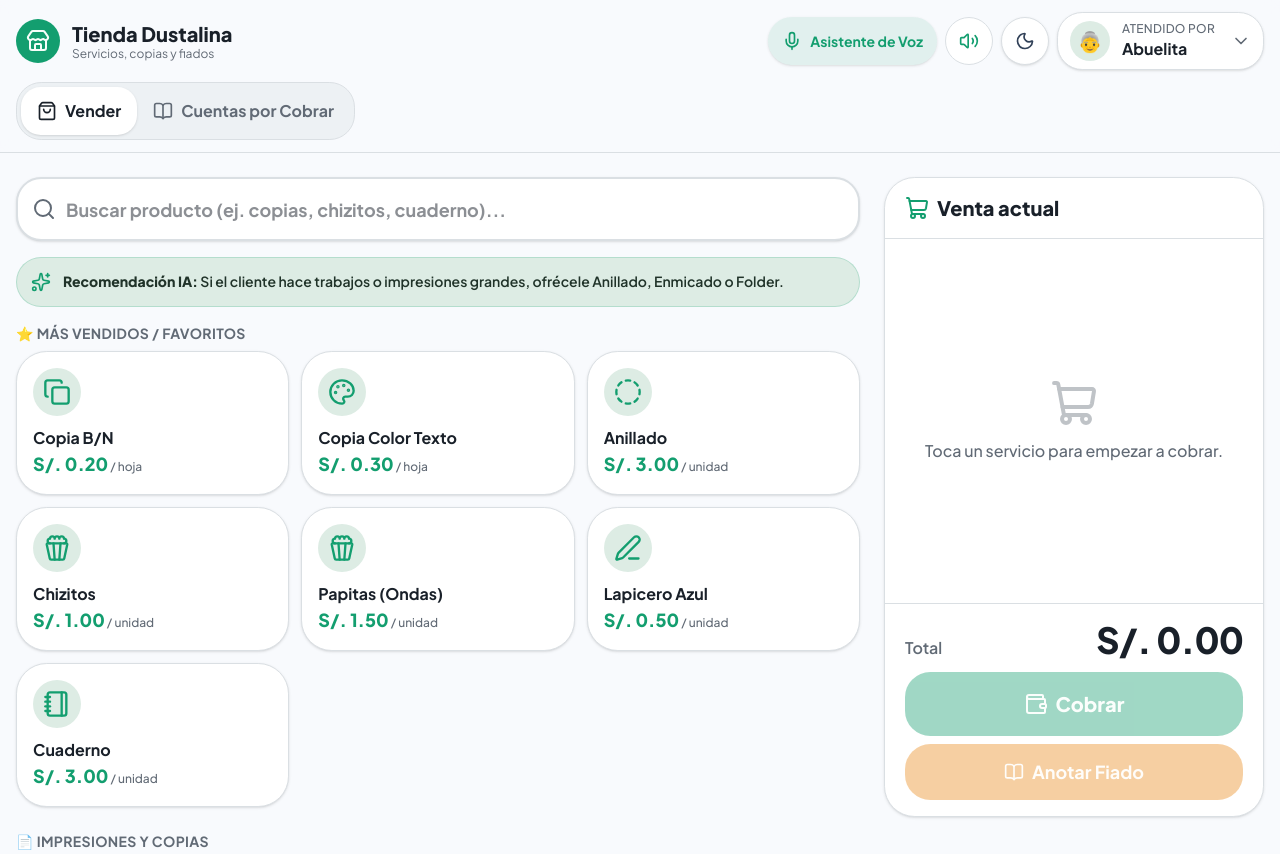
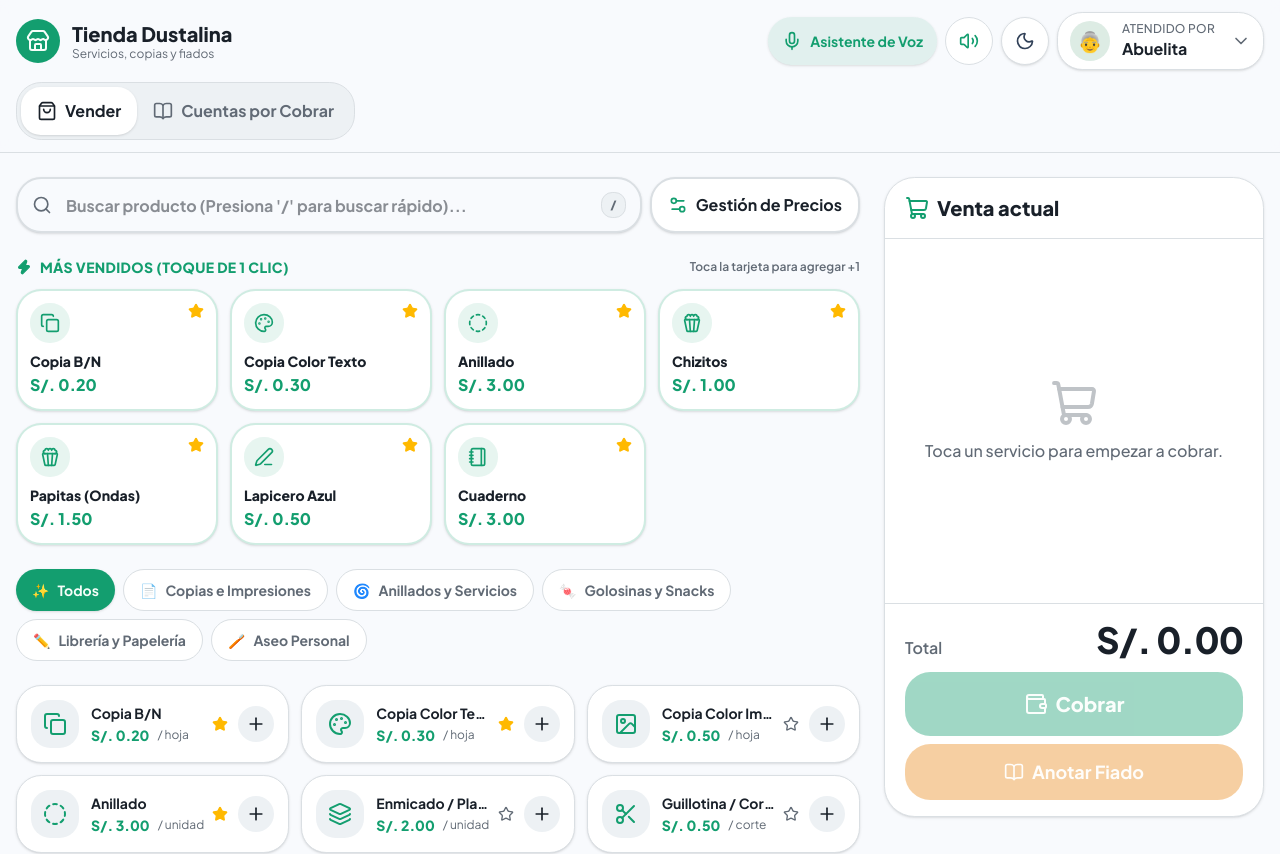
Before and after one commit to Young768652/Multiproductosdustalina, a Next.js app: page / in a window 1280 px wide. Shown: the top 854 px of the page. Built offline with nearby package versions, Linux system fonts and the light colour scheme.

Commit message:
Agregado toque de 1 clic en favoritos y atajo de teclado para agregar productos rapido

```diff
--- a/components/services-panel.tsx
+++ b/components/services-panel.tsx
@@ -1,8 +1,8 @@
 "use client"
 
-import { useState } from "react"
-import { Search, SlidersHorizontal, Sparkles, AlertCircle } from "lucide-react"
-import { usePos, isAdmin } from "@/lib/pos-store"
+import { useState, useEffect, useRef } from "react"
+import { Search, Plus, Sparkles, Star, Settings2, Zap } from "lucide-react"
+import { usePos } from "@/lib/pos-store"
 import { useCart } from "@/lib/cart-store"
 import type { Service, ServiceCategory } from "@/lib/pos-types"
 import { soles } from "@/lib/format"
@@ -10,164 +10,223 @@ import { ServiceIcon } from "@/components/service-icon"
 import { ServiceQuantityModal } from "@/components/service-quantity-modal"
 import { ManageServicesModal } from "@/components/manage-services-modal"
 
-const SECTIONS: { key: ServiceCategory | "favoritos"; label: string }[] = [
-  { key: "favoritos", label: "⭐ Más Vendidos / Favoritos" },
-  { key: "copias", label: "📄 Impresiones y Copias" },
-  { key: "servicios", label: "🌀 Servicios Adicionales" },
-  { key: "golosinas", label: "🍬 Golosinas y Snacks" },
-  { key: "libreria", label: "✏️ Librería y Papelería" },
-  { key: "aseo", label: "🪥 Aseo Personal" },
+const CATEGORIES: { key: ServiceCategory | "todos"; label: string; icon: string }[] = [
+  { key: "todos", label: "Todos", icon: "✨" },
+  { key: "copias", label: "Copias e Impresiones", icon: "📄" },
+  { key: "servicios", label: "Anillados y Servicios", icon: "🌀" },
+  { key: "golosinas", label: "Golosinas y Snacks", icon: "🍬" },
+  { key: "libreria", label: "Librería y Papelería", icon: "✏️" },
+  { key: "aseo", label: "Aseo Personal", icon: "🪥" },
 ]
 
 export function ServicesPanel() {
-  const { services, activeCashier } = usePos()
-  const { items } = useCart()
-  const canManage = isAdmin(activeCashier)
-  const [selected, setSelected] = useState<Service | null>(null)
-  const [manage, setManage] = useState(false)
+  const { services, toggleFavorite } = usePos()
+  const { addItem } = useCart()
   const [search, setSearch] = useState("")
+  const [category, setCategory] = useState<ServiceCategory | "todos">("todos")
+  const [selectedService, setSelectedService] = useState<Service | null>(null)
+  const [manageOpen, setManageOpen] = useState(false)
 
-  const filteredServices = services.filter((s) =>
-    s.name.toLowerCase().includes(search.toLowerCase().trim())
-  )
+  const searchInputRef = useRef<HTMLInputElement>(null)
 
-  // 🤖 MOTOR DE RECOMENDACIÓN IA / ML DINÁMICO
-  function getAiSuggestion() {
-    if (items.length === 0) {
-      return "Si el cliente hace trabajos o impresiones grandes, ofrécele Anillado, Enmicado o Folder."
+  // ATAJO DE TECLADO: Presionar la tecla "/" enfoca el buscador de inmediato
+  useEffect(() => {
+    function handleKeyDown(e: KeyboardEvent) {
+      if (e.key === "/" && document.activeElement !== searchInputRef.current) {
+        e.preventDefault()
+        searchInputRef.current?.focus()
       }
+    }
+    window.addEventListener("keydown", handleKeyDown)
+    return () => window.removeEventListener("keydown", handleKeyDown)
+  }, [])
 
-    const hasCopias = items.some((it) => it.name.toLowerCase().includes("copia") || it.name.toLowerCase().includes("impresion"))
-    const hasGolosinas = items.some((it) => ["chizitos", "papitas", "galletas", "gaseosa", "caramelos"].some(g => it.name.toLowerCase().includes(g)))
-    const hasLibreria = items.some((it) => ["cuaderno", "lapicero", "lápiz", "borrador"].some(l => it.name.toLowerCase().includes(l)))
+  const filtered = services.filter((s) => {
+    const matchCategory = category === "todos" || s.category === category
+    const matchSearch =
+      s.name.toLowerCase().includes(search.toLowerCase().trim()) ||
+      s.unit.toLowerCase().includes(search.toLowerCase().trim())
+    return matchCategory && matchSearch
+  })
 
-    if (hasCopias && !items.some(it => it.name.toLowerCase().includes("anillado"))) {
-      return "💡 Sugerencia IA: El cliente lleva copias/impresiones. Ofrécele Anillado o Folder para proteger sus hojas."
+  const favorites = services.filter((s) => s.isFavorite)
+
+  // Clic rápido: si es un producto simple (sin tarifas por hojas), agrega +1 directo
+  function handleQuickAdd(s: Service) {
+    if (s.perSheetHint || (s.tieredPrices && s.tieredPrices.length > 0)) {
+      setSelectedService(s) // Para anillados o rangos de hojas, abre el modal
+    } else {
+      addItem({
+        serviceId: s.id,
+        name: s.name,
+        unitPrice: s.price,
+        quantity: 1,
+        unit: s.unit,
+      })
     }
-    if (hasLibreria && !hasGolosinas) {
-      return "💡 Sugerencia IA: ¿Lleva útiles escolares? Ofrécele una Gaseosa, Papitas o Galletas para el camino."
-    }
-    if (hasGolosinas) {
-      return "💡 Sugerencia IA: Ofrece una servilleta o bolsa adicional si lleva bebidas y snacks."
-    }
-
-    return "💡 Sugerencia IA: No olvides preguntar si desea comprobante o si pagará con Yape/Plin."
   }
 
   return (
-    <section aria-label="Servicios y productos" className="min-w-0 space-y-4">
-      {/* Barra de Búsqueda Rápida */}
-      <div className="flex items-center justify-between gap-3">
+    <div className="space-y-6">
+      {/* Barra de Búsqueda con Atajo y Botón de Precios */}
+      <div className="flex items-center gap-2">
         <div className="relative flex-1">
-          <Search className="absolute left-4 top-1/2 size-6 -translate-y-1/2 text-muted-foreground" />
+          <Search className="absolute left-4 top-1/2 size-5 -translate-y-1/2 text-muted-foreground" />
           <input
+            ref={searchInputRef}
+            type="text"
             value={search}
             onChange={(e) => setSearch(e.target.value)}
-            onFocus={(e) => e.target.select()}
-            placeholder="Buscar producto (ej. copias, chizitos, cuaderno)..."
-            className="h-16 w-full rounded-2xl border-2 border-border bg-card pl-12 pr-4 text-lg font-bold outline-none focus:border-primary shadow-sm"
+            placeholder="Buscar producto (Presiona '/' para buscar rápido)..."
+            className="h-14 w-full rounded-2xl border-2 border-border bg-background pl-12 pr-12 text-base font-bold outline-none focus:border-primary shadow-sm"
           />
+          <span className="absolute right-4 top-1/2 -translate-y-1/2 text-xs font-extrabold text-muted-foreground bg-secondary px-2 py-1 rounded-md border border-border">
+            /
+          </span>
         </div>
-        {canManage ? (
+
         <button
           type="button"
-            onClick={() => setManage(true)}
-            className="flex h-16 items-center gap-2 rounded-2xl border border-border bg-card px-4 font-bold shadow-sm hover:bg-secondary"
+          onClick={() => setManageOpen(true)}
+          className="flex h-14 items-center gap-2 rounded-2xl border-2 border-border bg-card px-4 font-bold transition-colors hover:border-primary/40 hover:bg-secondary shrink-0 shadow-sm"
         >
-            <SlidersHorizontal className="size-6 text-primary" />
-            <span className="hidden sm:inline">Precios</span>
+          <Settings2 className="size-5 text-primary" />
+          <span className="hidden sm:inline">Gestión de Precios</span>
         </button>
-        ) : null}
       </div>
 
-      {/* Sugerencia Inteligente de Venta (Responde al Carrito en Vivo) */}
-      <div className="flex items-center gap-3 rounded-2xl bg-accent p-3.5 border border-primary/20 text-sm font-semibold transition-all">
-        <Sparkles className="size-5 text-primary shrink-0 animate-pulse" />
-        <p className="text-accent-foreground leading-tight">
-          <strong>Recomendación IA:</strong> {getAiSuggestion()}
-        </p>
+      {/* Sugerencias Rápidas / Favoritos (Toque de 1 Clic) */}
+      {favorites.length > 0 && !search && category === "todos" ? (
+        <div className="space-y-3">
+          <div className="flex items-center justify-between">
+            <h3 className="flex items-center gap-2 text-sm font-extrabold uppercase tracking-wide text-primary">
+              <Zap className="size-4 fill-primary" /> Más Vendidos (Toque de 1 Clic)
+            </h3>
+            <span className="text-xs text-muted-foreground font-semibold">Toca la tarjeta para agregar +1</span>
           </div>
 
-      {search.trim().length > 0 ? (
-        <div>
-          <h3 className="mb-2 text-sm font-bold uppercase tracking-wide text-muted-foreground">
-            Resultados de Búsqueda ({filteredServices.length})
-          </h3>
-          <div className="grid grid-cols-2 gap-3 sm:grid-cols-3">
-            {filteredServices.map((s) => (
-              <ServiceCard key={s.id} service={s} onClick={() => setSelected(s)} />
+          <div className="grid grid-cols-2 gap-3 sm:grid-cols-3 md:grid-cols-4">
+            {favorites.map((s) => (
+              <div
+                key={s.id}
+                onClick={() => handleQuickAdd(s)}
+                className="group relative flex cursor-pointer flex-col justify-between rounded-2xl border-2 border-primary/20 bg-card p-3 shadow-sm transition-all hover:border-primary hover:shadow-md active:scale-95"
+              >
+                <div className="flex items-start justify-between gap-2">
+                  <span className="grid size-10 place-items-center rounded-xl bg-primary/10 text-primary">
+                    <ServiceIcon name={s.icon} className="size-5" />
+                  </span>
+                  <button
+                    type="button"
+                    onClick={(e) => {
+                      e.stopPropagation()
+                      toggleFavorite(s.id)
+                    }}
+                    className="text-amber-400 hover:scale-110 transition-transform"
+                    title="Quitar de favoritos"
+                  >
+                    <Star className="size-4 fill-amber-400" />
+                  </button>
+                </div>
+
+                <div className="mt-2">
+                  <p className="font-extrabold text-sm line-clamp-1">{s.name}</p>
+                  <p className="text-base font-black text-primary mt-0.5">{soles(s.price)}</p>
+                </div>
+              </div>
             ))}
           </div>
         </div>
-      ) : (
-        <div className="space-y-6">
-          {SECTIONS.map((section) => {
-            const list =
-              section.key === "favoritos"
-                ? services.filter((s) => s.isFavorite)
-                : services.filter((s) => s.category === section.key)
+      ) : null}
 
-            if (list.length === 0) return null
+      {/* Filtros por Categorías */}
+      <div className="flex flex-wrap gap-2">
+        {CATEGORIES.map((cat) => (
+          <button
+            key={cat.key}
+            type="button"
+            onClick={() => setCategory(cat.key)}
+            className={`flex items-center gap-2 rounded-2xl px-4 py-2.5 text-sm font-bold transition-all ${
+              category === cat.key
+                ? "bg-primary text-primary-foreground shadow-sm"
+                : "border border-border bg-card text-muted-foreground hover:bg-secondary hover:text-foreground"
+            }`}
+          >
+            <span>{cat.icon}</span>
+            <span>{cat.label}</span>
+          </button>
+        ))}
+      </div>
+
+      {/* Lista General de Productos */}
+      <div className="grid grid-cols-1 gap-3 sm:grid-cols-2 lg:grid-cols-3">
+        {filtered.map((s) => {
+          const hasStockControl = s.stock !== undefined
+          const isLowStock = hasStockControl && (s.stock ?? 0) <= (s.minStock ?? 5)
 
           return (
-              <div key={section.key}>
-                <h3 className="mb-2 text-sm font-bold uppercase tracking-wide text-muted-foreground flex items-center gap-1.5">
-                  {section.label}
-                </h3>
-                <div className="grid grid-cols-2 gap-3 sm:grid-cols-3">
-                  {list.map((s) => (
-                    <ServiceCard key={s.id} service={s} onClick={() => setSelected(s)} />
-                  ))}
+            <div
+              key={s.id}
+              onClick={() => handleQuickAdd(s)}
+              className="group relative flex cursor-pointer items-center justify-between rounded-2xl border border-border bg-card p-3.5 shadow-sm transition-all hover:border-primary/50 hover:shadow-md active:scale-98"
+            >
+              <div className="flex items-center gap-3 min-w-0">
+                <span className="grid size-12 shrink-0 place-items-center rounded-xl bg-secondary text-primary group-hover:bg-primary/10 transition-colors">
+                  <ServiceIcon name={s.icon} className="size-6" />
+                </span>
+                <div className="min-w-0">
+                  <p className="font-bold text-sm truncate">{s.name}</p>
+                  <div className="flex items-center gap-2 text-xs text-muted-foreground mt-0.5">
+                    <span className="font-extrabold text-primary text-sm">{soles(s.price)}</span>
+                    <span>/ {s.unit}</span>
+                  </div>
+                  {hasStockControl ? (
+                    <span className={`text-[10px] font-bold px-2 py-0.5 rounded-full inline-block mt-1 ${isLowStock ? "bg-amber-500/20 text-amber-600 font-extrabold" : "bg-secondary text-muted-foreground"}`}>
+                      Stock: {s.stock} {s.unit}s
+                    </span>
+                  ) : null}
+                </div>
+              </div>
+
+              <div className="flex items-center gap-1">
+                <button
+                  type="button"
+                  onClick={(e) => {
+                    e.stopPropagation()
+                    toggleFavorite(s.id)
+                  }}
+                  className="p-1.5 text-muted-foreground hover:text-amber-400 transition-colors"
+                  title={s.isFavorite ? "Quitar de favoritos" : "Marcar como favorito"}
+                >
+                  <Star className={`size-4 ${s.isFavorite ? "fill-amber-400 text-amber-400" : ""}`} />
+                </button>
+                <button
+                  type="button"
+                  onClick={(e) => {
+                    e.stopPropagation()
+                    setSelectedService(s)
+                  }}
+                  className="grid size-9 place-items-center rounded-xl bg-secondary text-foreground hover:bg-primary hover:text-primary-foreground transition-colors"
+                  title="Editar cantidad o precio especial"
+                >
+                  <Plus className="size-5" />
+                </button>
               </div>
             </div>
           )
         })}
       </div>
-      )}
 
-      <ServiceQuantityModal service={selected} onClose={() => setSelected(null)} />
-      <ManageServicesModal open={manage && canManage} onClose={() => setManage(false)} />
-    </section>
+      {/* Modales */}
+      <ServiceQuantityModal
+        service={selectedService}
+        onClose={() => setSelectedService(null)}
+      />
+
+      <ManageServicesModal
+        open={manageOpen}
+        onClose={() => setManageOpen(false)}
+      />
+    </div>
   )
 }
-
-function ServiceCard({ service, onClick }: { service: Service; onClick: () => void }) {
-  const isOutOfStock = service.stock !== undefined && service.stock <= 0
-
-  return (
-    <button
-      type="button"
-      onClick={isOutOfStock ? undefined : onClick}
-      disabled={isOutOfStock}
-      className={`group relative flex min-h-28 flex-col justify-between rounded-3xl border p-4 text-left shadow-sm transition-all ${
-        isOutOfStock
-          ? "opacity-60 border-destructive/30 bg-secondary/30 cursor-not-allowed"
-          : "border-border bg-card hover:border-primary/50 hover:shadow-md active:scale-[0.98]"
-      }`}
-    >
-      <div className="flex justify-between items-start">
-        <span
-          className={`grid size-12 place-items-center rounded-2xl transition-colors ${
-            isOutOfStock ? "bg-destructive/10 text-destructive" : "bg-accent text-primary group-hover:bg-primary group-hover:text-primary-foreground"
-          }`}
-        >
-          <ServiceIcon name={service.icon} className="size-7" />
-        </span>
-
-        {isOutOfStock ? (
-          <span className="flex items-center gap-1 rounded-full bg-destructive/10 px-2 py-0.5 text-xs font-extrabold text-destructive">
-            <AlertCircle className="size-3" /> Agotado
-          </span>
-        ) : null}
-      </div>
-
-      <span className="mt-3">
-        <span className="block truncate text-base font-bold leading-tight">{service.name}</span>
-        <span className="mt-0.5 block text-lg font-extrabold text-primary">
-          {soles(service.price)}
-          <span className="text-xs font-medium text-muted-foreground"> / {service.unit}</span>
-        </span>
-      </span>
-    </button>
-  )
-}
```
Lines whose indentation alone changed are shown as unchanged.
